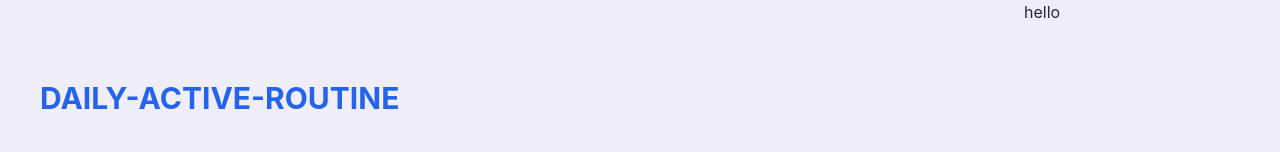
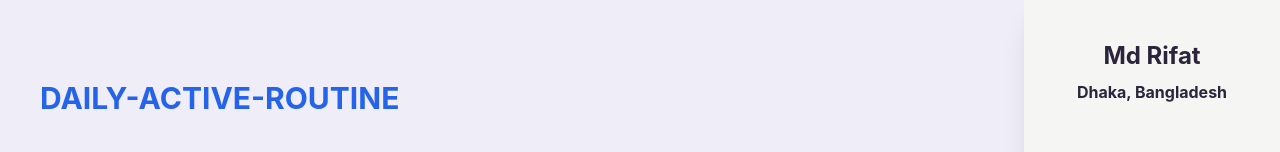
Before and after one commit to rifatahmed787/daily-active-routine-assignment, a React (Create React App) app: page / in a window 1280 px wide. Shown: the top 152 px of the page. Built offline with nearby package versions, Linux system fonts and the light colour scheme.

Commit message:
name added

```diff
--- a/src/Components/Players/Players.js
+++ b/src/Components/Players/Players.js
@@ -23,8 +23,9 @@ const Players = () => {
                     }
                 </div>
             </div>
-            <div>
-                <h1>hello</h1>
+            <div className='shadow-xl bg-stone-100'>
+                <h1 className='font-bold text-2xl text-center mt-10'>Md Rifat</h1>
+                <p className='font-bold text-base text-center mt-2'>Dhaka, Bangladesh</p>
             </div>
         </div>
     );
```
